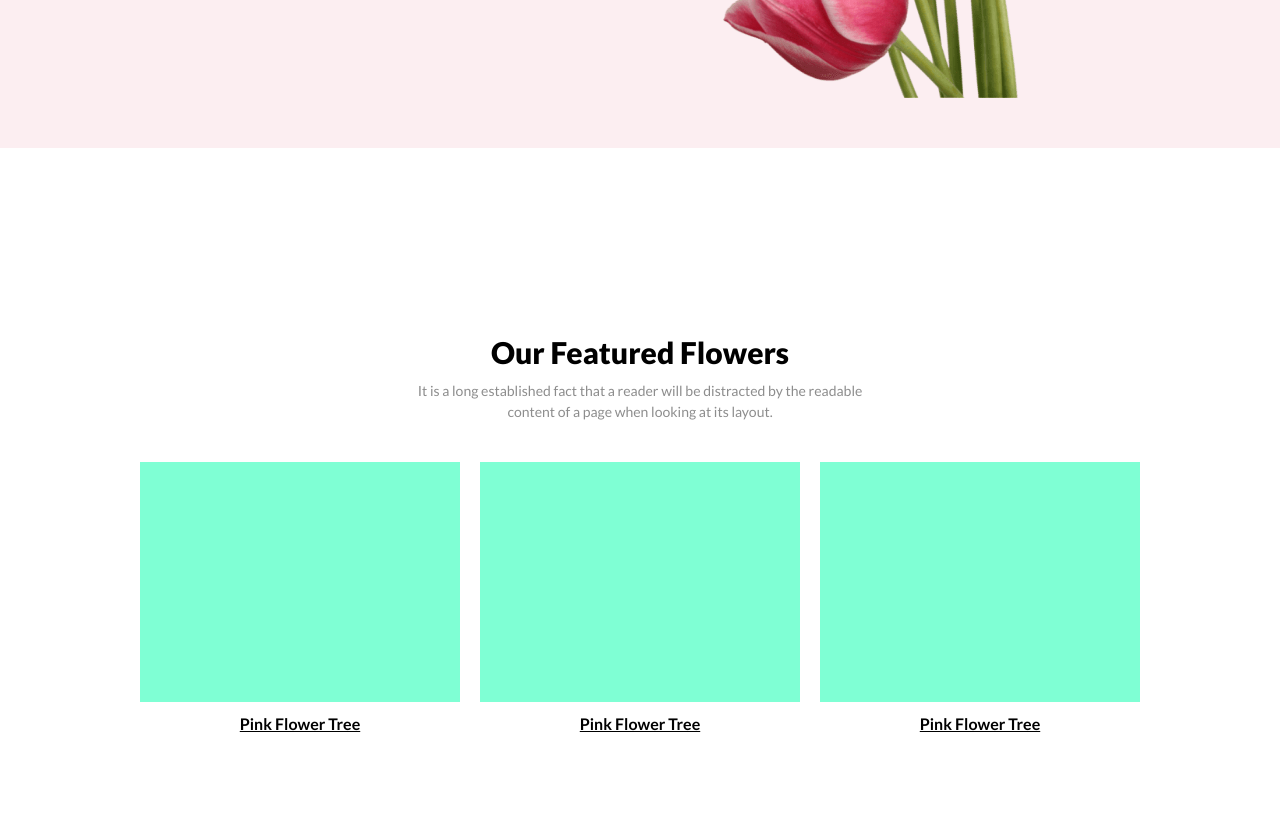
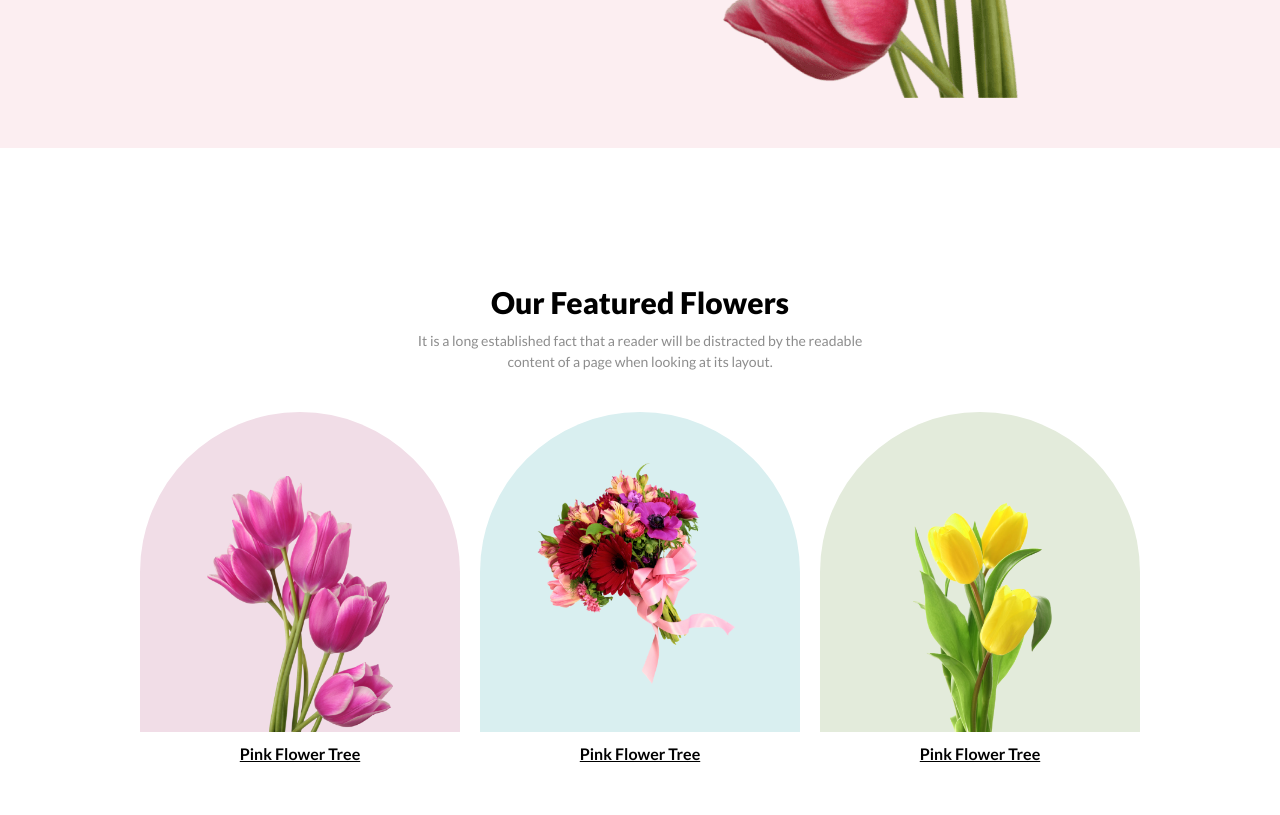
Before and after one commit to imranrabby/flower-shop, a plain HTML site: page index.html in a window 1280 px wide. Shown: the part 752-1567 px from the top of the page. Drawn offline with Linux system fonts and the light colour scheme.

Commit message:
section 2 done

```diff
--- a/index.html
+++ b/index.html
@@ -31,15 +31,21 @@
                 <br>content of a page when looking at its layout.</p>
             <div class="s2box">
                 <div class="s2boxes">
-                    <div class="ibox"></div>
+                    <div class="ibox" style="background-color: #F1DDE7;">
+                        <img src="./images/pngwing 6.png" alt="">
+                    </div>
                     <p class="s2ib">Pink Flower Tree</p>
                 </div>
                 <div class="s2boxes">
-                    <div class="ibox"></div>
+                    <div class="ibox" style="background-color: #D9EFF0; ">
+                        <img src="./images/pngwing 5.png" style="align-self: center; height: 70%;" alt="">
+                    </div>
                     <p class="s2ib">Pink Flower Tree</p>
                 </div>
                 <div class="s2boxes">
-                    <div class="ibox"></div>
+                    <div class="ibox" style="background-color: #E3EBDB;">
+                        <img src="./images/pngwing 7.png" alt="">
+                    </div>
                     <p class="s2ib">Pink Flower Tree</p>
                 </div>
             </div>
--- a/style.css
+++ b/style.css
@@ -95,13 +95,20 @@ h3{
 
 }
 .s2boxes{
-    height: 300px;
+    height: 400px;
     width: 32%;
 }
 .ibox{
     width: 100%;
     height: 80%;
     background-color: aquamarine;
+    border-radius: 50% 50% 0 0;
+    display: flex;
+    justify-content: center;
+    align-items: end;
+}
+.ibox img{
+    height: 80%;
 }
 .s2ib{
     font-size: 16px;
```
